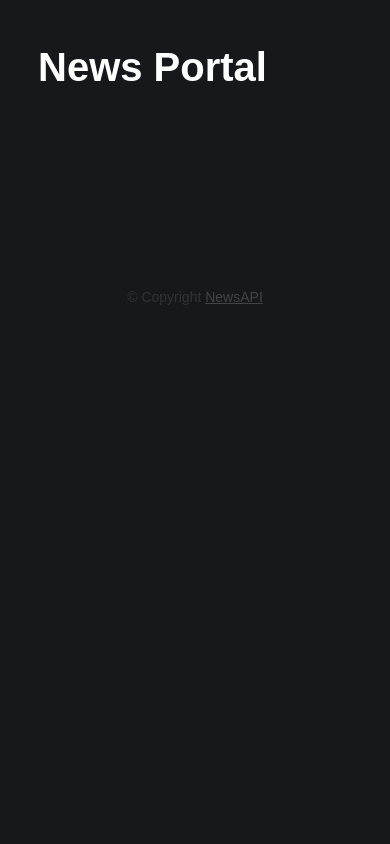
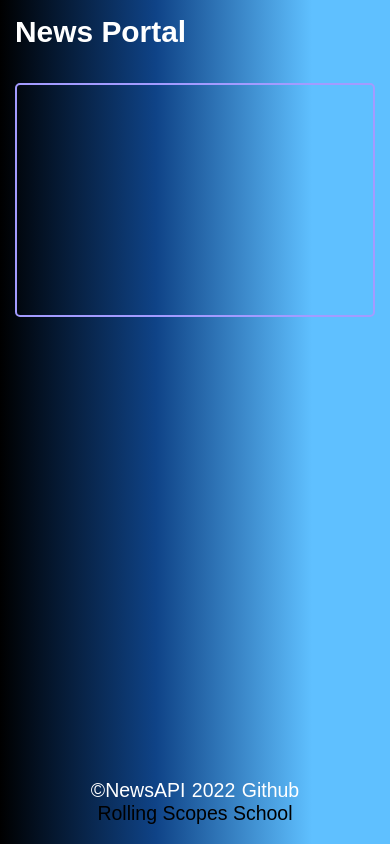
Before and after one commit to diXrom/migration-newsAPI-to-ts, a website built with webpack: page src/index.html in a window 390 px wide. Built offline with nearby package versions, Linux system fonts and the light colour scheme; no server answers.

Commit message:
feat: add adaptive design

```diff
--- a/src/components/view/news/news.css
+++ b/src/components/view/news/news.css
@@ -1,8 +1,12 @@
+.news {
+    display: flex;
+    flex-wrap: wrap;
+    gap: 20px;
+    justify-content: center;
+}
 .news__item {
     display: flex;
     flex-direction: column;
-    margin: 1rem auto;
-    margin-bottom: 1.6%;
     background: #fff;
     color: #333;
     line-height: 1.4;
@@ -57,6 +61,9 @@
     background: #fff;
     position: relative;
     z-index: 1;
+    display: flex;
+    flex-direction: column;
+    justify-content: space-between;
 }
 
 .news__item .news__description h2 {
@@ -78,7 +85,7 @@
 }
 
 .news__item .news__description .news__read-more a {
-    color: #5ad67d;
+    color: #6299e0;
     display: inline-block;
     position: relative;
     text-decoration: none;
@@ -111,7 +118,7 @@
     content: '';
     position: absolute;
     height: 5px;
-    background: #5ad67d;
+    background: #4e9be9;
     width: 35px;
     top: -0.75rem;
     border-radius: 3px;
@@ -124,7 +131,7 @@
 @media (min-width: 640px) {
     .news__item {
         flex-direction: row;
-        max-width: 700px;
+        width: 1400px;
     }
 
     .news__item .news__meta {
@@ -164,3 +171,8 @@
         padding-left: 25px;
     }
 }
+@media (min-width: 1520px) {
+    .news__item {
+        width: 700px;
+    }
+}
--- a/src/components/view/sources/sources.css
+++ b/src/components/view/sources/sources.css
@@ -1,31 +1,52 @@
 .sources {
-    display: flex;
-    flex-wrap: nowrap;
-    width: 100%;
-    height: 120px;
-    overflow: auto;
-    align-items: center;
+    max-width: 1400px;
+    height: 210px;
+    padding: 10px;
+    overflow-y: auto;
+    margin: 0 auto 40px;
+
+    display: grid;
+    justify-content: center;
+    grid-template-columns: repeat(auto-fill, minmax(270px, 1fr));
+    gap: 10px;
+    border-radius: 5px;
+    border: 2px solid #a39bff;
     font: 300 1em 'Fira Sans', sans-serif;
+}
+@media (max-width: 768px) {
+    .sources {
+        grid-template-columns: repeat(auto-fill, minmax(200px, 1fr));
+    }
+}
+.sources::-webkit-scrollbar {
+    width: 5px;
+}
+.sources::-webkit-scrollbar-track {
+    box-shadow: inset 0 0 1px grey;
+}
+.sources::-webkit-scrollbar-thumb {
+    background: #0078ef;
+    border-radius: 10px;
 }
 
 .source__item {
+    text-align: center;
     background: none;
-    border: 2px solid #30c5ff;
+    border-radius: 5px;
+    border: 2px solid #a39bff;
     font: inherit;
     line-height: 1;
-    margin: 0.5em;
-    padding: 1em 2em;
-    color: #70d6ff;
+    padding: 1em 0;
+    color: #ffffff;
     transition: 0.25s;
     cursor: pointer;
 }
 
 .source__item:hover,
 .source__item:focus {
-    border-color: #3fcc59;
-    color: #69db7e;
-    box-shadow: 0 0.5em 0.5em -0.4em #3fcc59;
-    transform: translateY(-0.25em);
+    color: #000000;
+    box-shadow: 0em 0em 0.5em 0.1em #000000;
+    transform:scale(1.04);
 }
 
 .source__item-name {
--- a/src/global.css
+++ b/src/global.css
@@ -1,35 +1,120 @@
+@media (max-width: 768px) {
+    html {
+        font-size: 15px;
+    }
+}
+@media (max-width: 425px) {
+    html {
+        font-size: 13px;
+    }
+}
 body {
+    display: grid;
+    align-items: start;
+    grid-template-rows: 100px 1fr auto;
+    grid-template-columns: 100%;
+    min-height: 100vh;
+    gap: 1rem;
     color: #fff;
     background: #17181c;
     font-family: sans-serif;
+    margin: 0 auto;
+    max-width: 1480px;
+    padding: 0 40px;
+    background: -webkit-gradient(
+        linear,
+        left top,
+        right top,
+        from(#000000),
+        color-stop(40%, #0f4387),
+        color-stop(80%, #5fc0ff)
+    );
+    background: linear-gradient(90deg, #000000 0%, #0f4387 40%, #5fc0ff 80%);
+}
+@media (max-width: 768px) {
+    body {
+        grid-template-rows: 70px 1fr auto;
+        padding: 0 15px;
+    }
 }
 
 header {
-    padding: 10px 30px;
+    padding: 0 30px;
+}
+@media (max-width: 1530px) {
+    header {
+        padding: 0;
+    }
 }
 
 header h1 {
-    font-size: 40px;
+    margin: 0;
+    padding: 15px 0;
+    font-size: 2.3rem;
     font-weight: 800;
 }
+footer {
+    padding: 0 30px;
+}
+.footer__content {
+    margin: 0 auto;
+    max-width: 1420px;
+    display: flex;
+    justify-content: space-between;
+    padding: 1.5rem 0;
+    font-size: 1.5rem;
+}
 
-footer {
-    height: 100px;
+@media (max-width: 800px) {
+    .footer__content {
+        flex-direction: column;
+        font-size: 1.5rem;
+        align-items: center;
+    }
+}
+
+.footer__copy {
+    color: #ffffff;
+}
+
+.footer__copy span {
+    margin-right: 1rem;
+}
+
+@media (max-width: 800px) {
+    .footer__copy span {
+        margin-right: 0.5rem;
+    }
+}
+
+.footer__copy a {
+    color: #ffffff;
+    text-decoration: none;
+    transition: color 0.3s ease-in-out;
+}
+
+.footer__copy a:hover {
+    color: #000000;
+}
+
+@media (max-width: 800px) {
+    .footer__copy a {
+        margin-right: 0;
+    }
+}
+
+.footer__rss {
     display: flex;
-    align-items: center;
-    justify-content: center;
+    justify-content: flex-end;
 }
-footer .copyright {
-    font-size: 14px;
-    color: #333;
-    text-align: center;
+
+.footer__rss a {
+    text-decoration: none;
+    color: #000000;
+    transition: color 0.3s ease-in-out;
+    white-space: nowrap;
 }
-footer .copyright a {
-    color: #444;
+
+.footer__rss a:hover {
+    color: #ffffff;
 }
-footer .copyright a:hover {
-    color: #555;
-}
-footer .copyright:before {
-    content: '©';
-}
--- a/src/index.html
+++ b/src/index.html
@@ -15,9 +15,13 @@
             <div class="news"></div>
         </main>
         <footer>
-            <p class="copyright">
-                Copyright <a href="https://newsapi.org">NewsAPI</a>
-            </p>
+            <div class="footer__content">
+                <div class="footer__copy"><span><a href="https://newsapi.org">©NewsAPI</a></span><span>2022</span><a href="https://github.com/diXrom"
+                        target="_blank">Github</a></div>
+                <div class="footer__rss"><a href="https://rs.school/js/" target="_blank">Rolling Scopes
+                        School</a>
+                </div>
+            </div>
         </footer>
 
         <template id="sourceItemTemp">
```
